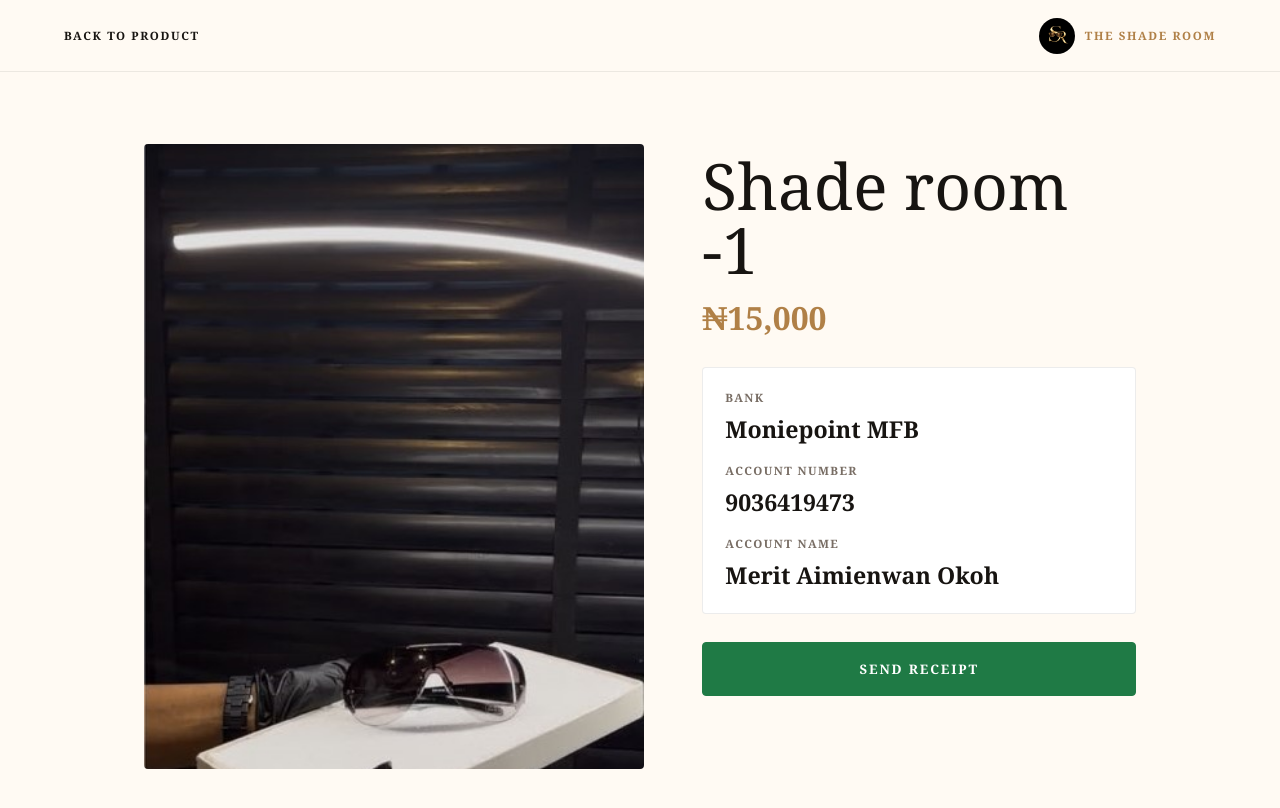
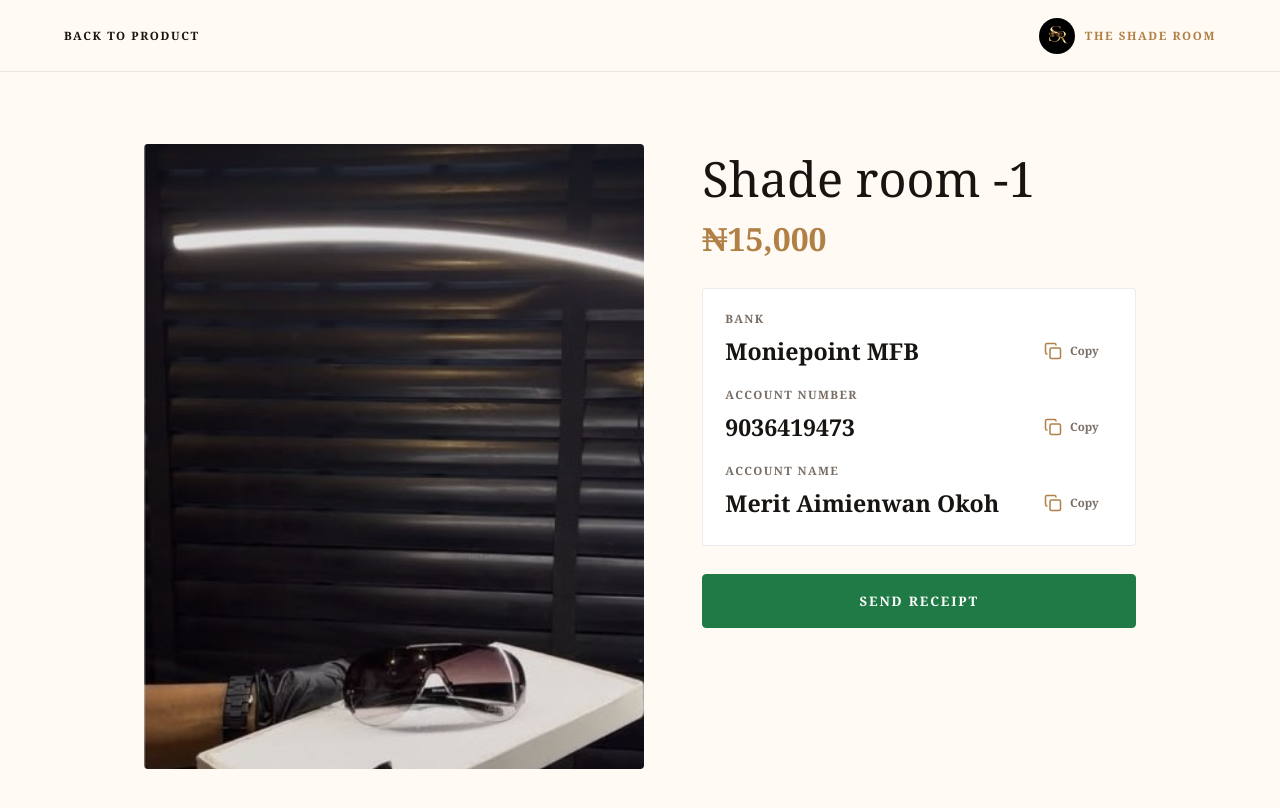
Before and after one commit to thatdeboguy/shadesbytico, a Next.js app: page /checkout/shade-room-1 in a window 1280 px wide. Shown: the top 808 px of the page. Built offline with nearby package versions, Linux system fonts and the light colour scheme.

Commit message:
refactor: implement CopyableBankDetails component and update ProductPurchasePanel for improved bank transfer information display

```diff
--- /dev/null
+++ b/app/CopyableBankDetails.tsx
@@ -0,0 +1,49 @@
+"use client";
+
+import { Check, Copy } from "lucide-react";
+import { useState } from "react";
+
+const bankDetails = [
+  { label: "Bank", value: "Moniepoint MFB" },
+  { label: "Account Number", value: "9036419473" },
+  { label: "Account Name", value: "Merit Aimienwan Okoh" },
+];
+
+export function CopyableBankDetails() {
+  const [copiedValue, setCopiedValue] = useState<string | null>(null);
+
+  async function copyValue(value: string) {
+    await navigator.clipboard.writeText(value);
+    setCopiedValue(value);
+    window.setTimeout(() => setCopiedValue(null), 1800);
+  }
+
+  return (
+    <div className="bank-card" aria-label="Bank transfer information">
+      {bankDetails.map(({ label, value }) => {
+        const isCopied = copiedValue === value;
+
+        return (
+          <div className="bank-detail" key={label}>
+            <span>{label}</span>
+            <button
+              aria-label={`Copy ${label}: ${value}`}
+              className="copyable-bank-value"
+              onClick={() => copyValue(value)}
+              title={`Copy ${label}`}
+              type="button"
+            >
+              <strong>{value}</strong>
+              {isCopied ? (
+                <Check aria-hidden="true" size={18} />
+              ) : (
+                <Copy aria-hidden="true" size={18} />
+              )}
+              <small aria-live="polite">{isCopied ? "Copied" : "Copy"}</small>
+            </button>
+          </div>
+        );
+      })}
+    </div>
+  );
+}
--- a/app/checkout/[slug]/page.tsx
+++ b/app/checkout/[slug]/page.tsx
@@ -2,11 +2,9 @@
 import { notFound } from "next/navigation";
 import type { Metadata } from "next";
 import { getProductBySlug, products } from "../../data/products";
+import { CopyableBankDetails } from "../../CopyableBankDetails";
 
 const WHATSAPP_NUMBER = "2349036419473";
-const BANK_NAME = "Moniepoint MFB";
-const ACCOUNT_NUMBER = "9036419473";
-const ACCOUNT_NAME = "Merit Aimienwan Okoh";
 
 type CheckoutPageProps = {
   params: Promise<{
@@ -74,14 +72,7 @@
           <h1>{product.name}</h1>
           <strong className="product-detail-price">{product.price}</strong>
 
-          <div className="bank-card" aria-label="Bank transfer information">
-            <span>Bank</span>
-            <strong>{BANK_NAME}</strong>
-            <span>Account Number</span>
-            <strong>{ACCOUNT_NUMBER}</strong>
-            <span>Account Name</span>
-            <strong>{ACCOUNT_NAME}</strong>
-          </div>
+          <CopyableBankDetails />
 
           <a
             className="buy-now-button receipt-button"
--- a/app/globals.css
+++ b/app/globals.css
@@ -443,9 +443,10 @@
 .product-detail-info h1 {
   margin: 10px 0 14px;
   font-family: var(--font-serif), serif;
-  font-size: clamp(2.4rem, 5vw, 5rem);
+  font-size: clamp(2.25rem, 3.8vw, 4rem);
   font-weight: 400;
   line-height: 1;
+  text-wrap: balance;
 }
 
 .product-detail-price {
@@ -532,21 +533,27 @@
 .checkout-details h1 {
   margin: 10px 0 14px;
   font-family: var(--font-serif), serif;
-  font-size: clamp(2.25rem, 5vw, 4.8rem);
+  font-size: clamp(2.25rem, 3.8vw, 4rem);
   font-weight: 400;
   line-height: 1;
+  text-wrap: balance;
 }
 
 .bank-card {
   display: grid;
-  gap: 8px;
+  gap: 16px;
   padding: 22px;
   background: white;
   border: 1px solid var(--line);
   border-radius: 4px;
 }
 
-.bank-card span {
+.bank-detail {
+  display: grid;
+  gap: 5px;
+}
+
+.bank-detail > span {
   color: var(--muted);
   font-size: 0.72rem;
   font-weight: 800;
@@ -554,14 +561,46 @@
   text-transform: uppercase;
 }
 
-.bank-card strong {
-  margin-bottom: 10px;
+.copyable-bank-value {
+  display: grid;
+  grid-template-columns: minmax(0, 1fr) auto auto;
+  align-items: center;
+  gap: 8px;
+  width: 100%;
+  padding: 4px 0;
+  color: var(--ink);
+  text-align: left;
+  background: transparent;
+  border: 0;
+  cursor: pointer;
+}
+
+.copyable-bank-value strong {
   color: var(--ink);
   font-size: clamp(1.05rem, 3vw, 1.45rem);
 }
 
-.bank-card strong:last-child {
-  margin-bottom: 0;
+.copyable-bank-value svg {
+  color: var(--gold);
+}
+
+.copyable-bank-value small {
+  min-width: 43px;
+  color: var(--muted);
+  font-size: 0.72rem;
+  font-weight: 700;
+}
+
+.inline-checkout-back {
+  padding: 0;
+  color: var(--muted);
+  background: transparent;
+  border: 0;
+  cursor: pointer;
+  font-size: 0.75rem;
+  font-weight: 800;
+  letter-spacing: 0.1em;
+  text-transform: uppercase;
 }
 
 .receipt-button {
```
Also changed, not shown: app/products/[slug]/ProductPurchasePanel.tsx (added, +72 -0 lines), app/products/[slug]/page.tsx (+7 -19 lines).
